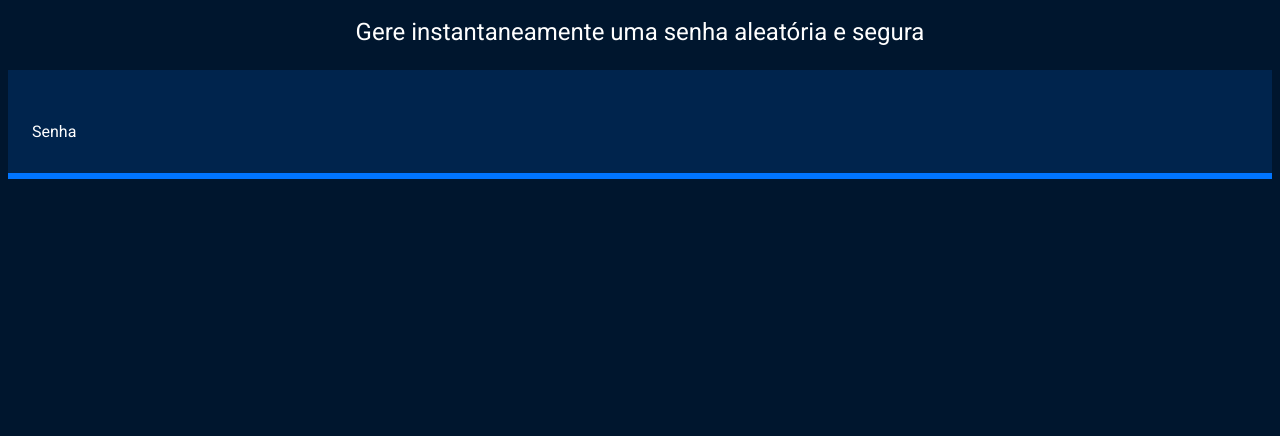
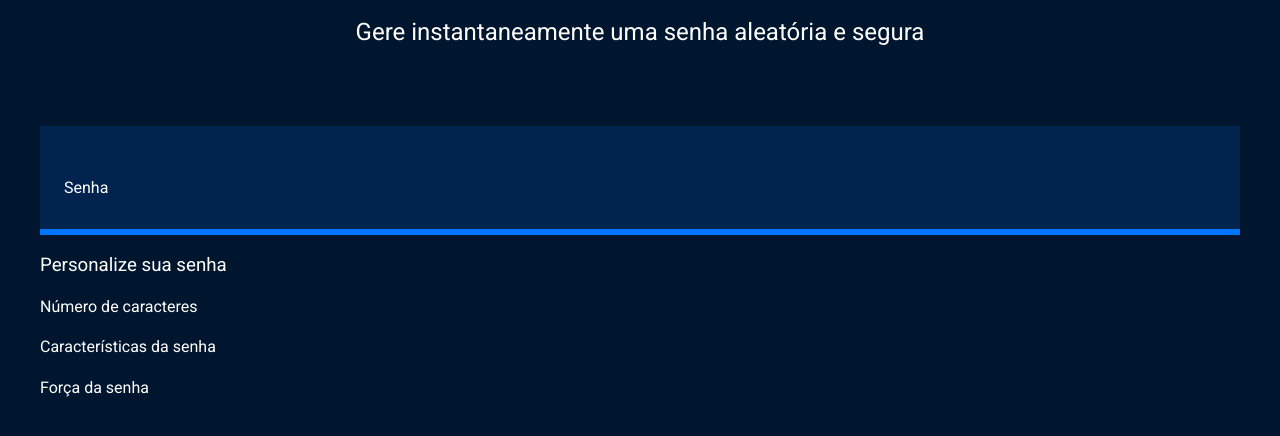
Before and after one commit to Cassia22/seguran-a-digital-cassia, a plain HTML site: page index.html in a window 1280 px wide. Shown: the part 200-636 px from the top of the page. Drawn offline with Linux system fonts and the light colour scheme.

Commit message:
Add files via upload
10/05

```diff
--- a/index.html
+++ b/index.html
@@ -8,6 +8,9 @@
     <link rel="stylesheet" href="style.css">
 </head>
 <body>
+    <section class="conteudo">
+
+
     <div class="conteudo-titulo">
         <img src="unlock.svg" alt="cadeado fechado">
         <h2 class="titulo-principal">Gerador de senhas</h2>
@@ -19,6 +22,21 @@
         <input name="senha" type="text" id="campo-senha"/>
 
     </div>
+    <div class="div-parametro">
+        <h3 class="parametro-titulo">Personalize sua senha</h3>
+        <div class="parametro-coluna__senha">
+            <div class="parametro-senha">
+                <h4 class="parametro-senha__titulo">Número de caracteres</h4>
+            </div>
+            <div class="parametro-senha">
+                <h4 class="parametro-senha__titulo">Características da senha</h4>
+            </div>
+            <div class="parametro-senha">
+                <h4 class="parametro-senha__titulo">Força da senha</h4>
+            </div>
+        </div>
+    </div>
+</section>
 
 
 </body>
--- a/style.css
+++ b/style.css
@@ -36,6 +36,7 @@ body{
 }
 
 .conteudo-senha{
+    margin-top: 80px;
     background: var(--fundo-senha);
     padding: 24px;
     border-bottom: 6px solid var(--borda);
@@ -47,4 +48,20 @@ body{
     color: var(--branco);
     font-family: var(--roboto-mono);
     font-size: 40px;
+
 }
+
+#campo-senha:focus{
+    outline:none
+}
+
+.conteudo{
+    max-width: 1200px;
+    margin: 0 auto;
+}
+
+.parametro{
+    background-color: var(--fundo-texto);
+    border: 2px solid var(--borda);
+    margin-top: 32px;
+}
```
